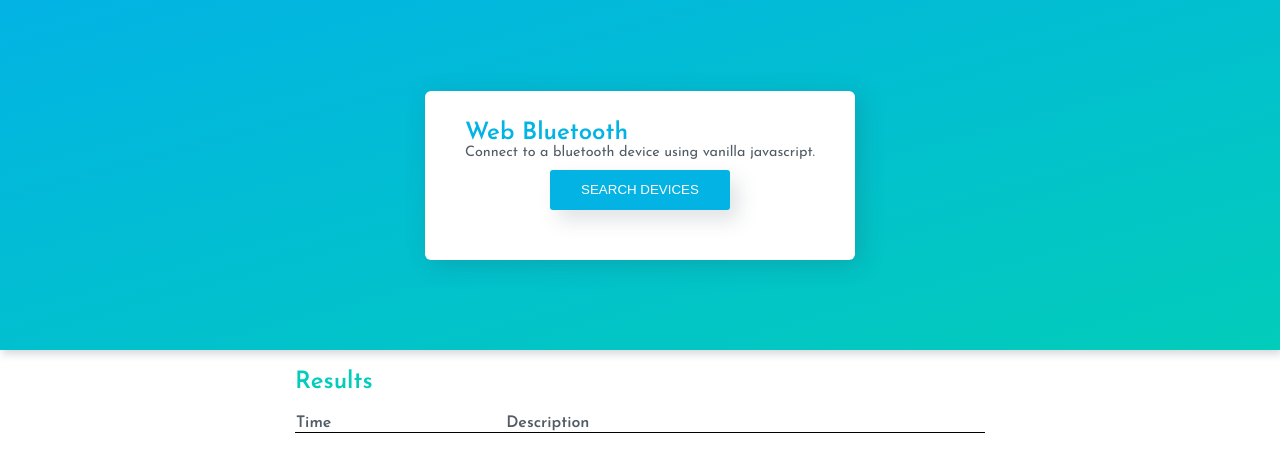
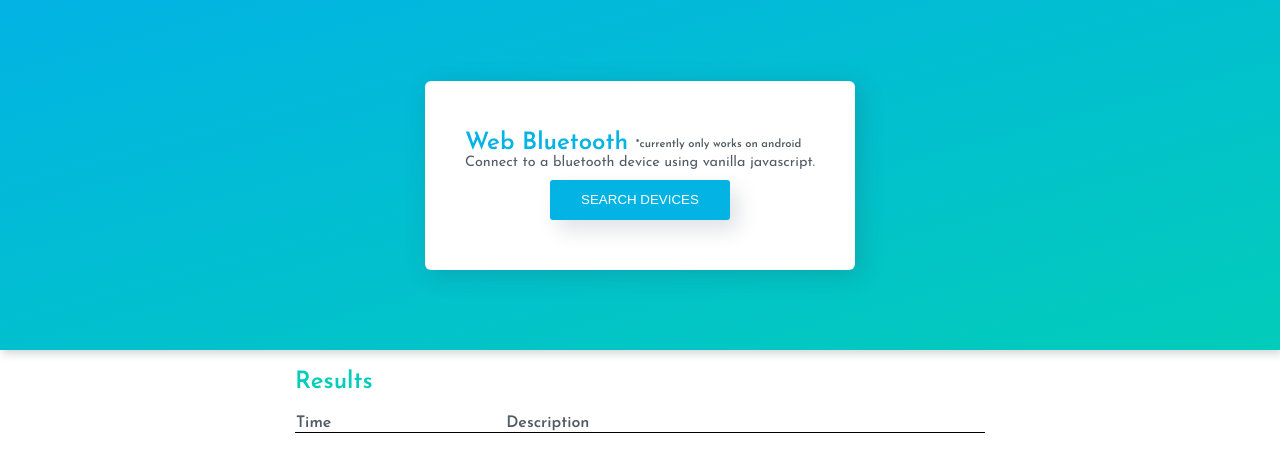
Before and after one commit to nilsonmolina/roland-web-connect, a plain HTML site: page index.html in a window 1280 px wide. Drawn offline with Linux system fonts and the light colour scheme.

Commit message:
used UUID to get characteristic

```diff
--- a/app.js
+++ b/app.js
@@ -14,8 +14,9 @@ var BluetoothController = (function() {
   function beginPairing(){
 
     navigator.bluetooth.requestDevice({
-      acceptAllDevices: true,
-      optionalServices: ['human_interface_device']
+      filters: [{
+        services: [0x1812, 'human_interface_device']
+      }]
     })
     .then(device => {
       // Human-readable name of the device.
@@ -25,7 +26,7 @@ var BluetoothController = (function() {
     })
     .then(server => {
       // Getting Human Interface Device Service...
-      return server.getPrimaryService('human_interface_device');
+      return server.getPrimaryService(0x1812);
     })
     .then(service => {
       // Getting Report Characteristic...
--- a/index.html
+++ b/index.html
@@ -9,13 +9,17 @@
     <body>
         <div class="container">
             <div id="widget" class="hidden">
-                <h2>Web Bluetooth</h2>
+                <h2>
+                    Web Bluetooth <span class="caveat">*currently only works on android</span>
+                </h2>
                 <div class="small">
                     Connect to a bluetooth device using vanilla javascript.
                 </div>
+
                 <div>
                     <button type="button" id="button">Search Devices</button>
                 </div>
+
             </div>
         </div>
         <div class="wrapper">
--- a/styles.css
+++ b/styles.css
@@ -29,13 +29,18 @@ body {
 }
 #widget h2 {
     color: #02b3e4;
-    margin-top: -10px;
+    margin-top: 10px;
     margin-bottom: 0;
 }
 #widget .small {
     font-size: 0.9rem;
     max-width: 600px;
     margin-bottom: 10px;
+}
+#widget .caveat {
+    color: #525c65;
+    vertical-align: middle;
+    font-size: 0.7rem;
 }
 #widget input {
     text-transform: capitalize;
```
